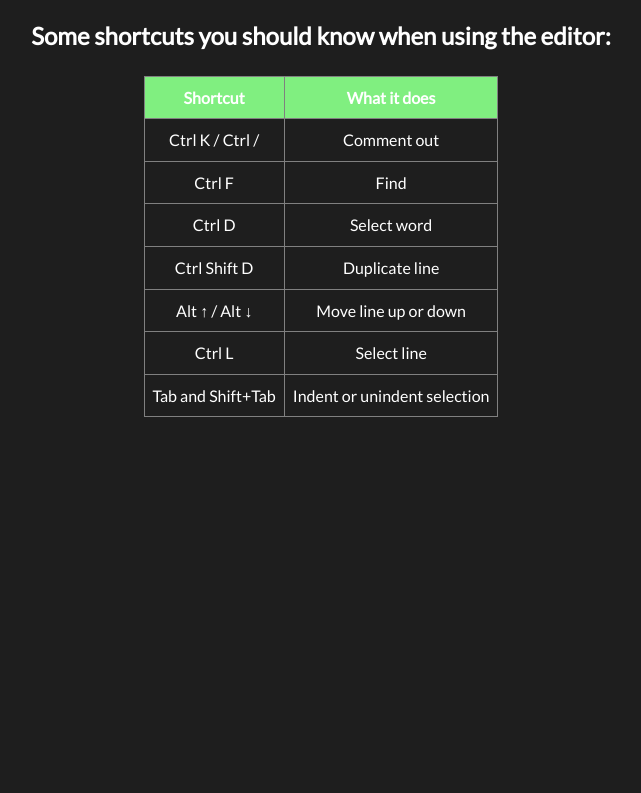
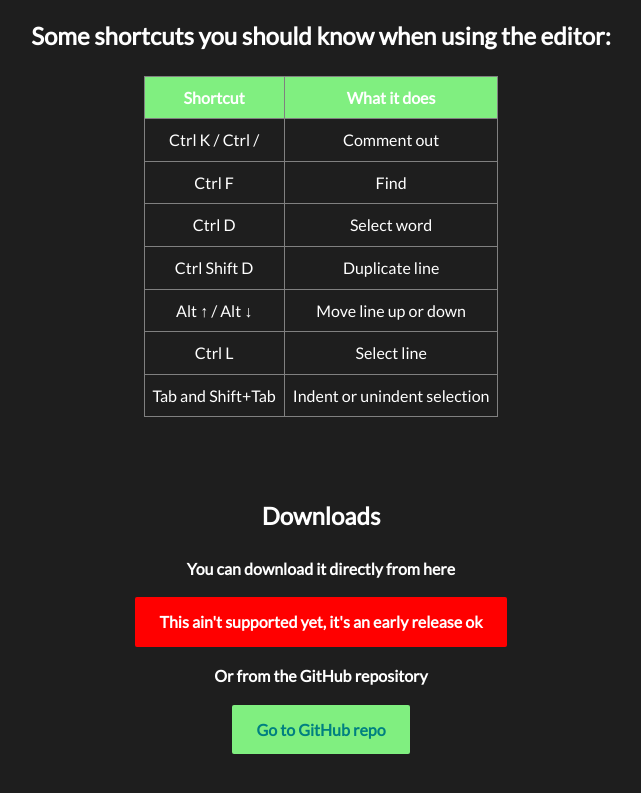
Before and after one commit to bald55/Keylang, a plain HTML site: page keylang_files/other_stuff/index.html in a window 1280 px wide. Shown: the part 1373-2166 px from the top of the page, without its empty margins (319-960 px from the left). Before the commit the page ends 1830 px from the top, so only its background shows below. Drawn offline with Linux system fonts and the light colour scheme.

Commit message:
Update index.html

```diff
--- a/keylang_files/other_stuff/index.html
+++ b/keylang_files/other_stuff/index.html
@@ -21,6 +21,7 @@ header {transition: transform 0.3s ease;}
 <a href="index.html" style="display: inline-block;">
 <img src="Keylang_full_logo.png" alt="Keylang full logo" style="height: 50px;">
 </a>
+<a href="#downloads" style="font-family: 'Lato', sans-serif; font-size: 22px; text-decoration: none; margin-left: 30px;"> Downloads </a>
 </header>
 
 <script> let lastY = 0;
@@ -165,3 +166,31 @@ lastY = window.scrollY;
 
   </body>
 </html>
+
+
+
+<section id="downloads" style="margin-top:80px;">
+  <h1>Downloads</h1>
+  <p> <strong> You can download it directly from here </strong> </p>
+  <a href="idk bro"
+  style="display: inline-block;
+  background-color: red;
+  color: white;
+  padding: 12px 24px;
+  text-decoration: none;
+  border-radius: 2px;
+  font-weight: bold;
+  font-family: 'Lato', sans-serif;">
+  This ain't supported yet, it's an early release ok</a>
+  <p> <strong> Or from the GitHub repository </strong> </p>
+  <a href="https://github.com/bald55/Keylang"
+  style="display: inline-block;
+  background-color: #80ef80;
+  color: teal;
+  padding: 12px 24px;
+  text-decoration: none;
+  border-radius: 2px;
+  font-weight: bold;
+  font-family: 'Lato', sans-serif;">
+  Go to GitHub repo</a>
+</section>
```
